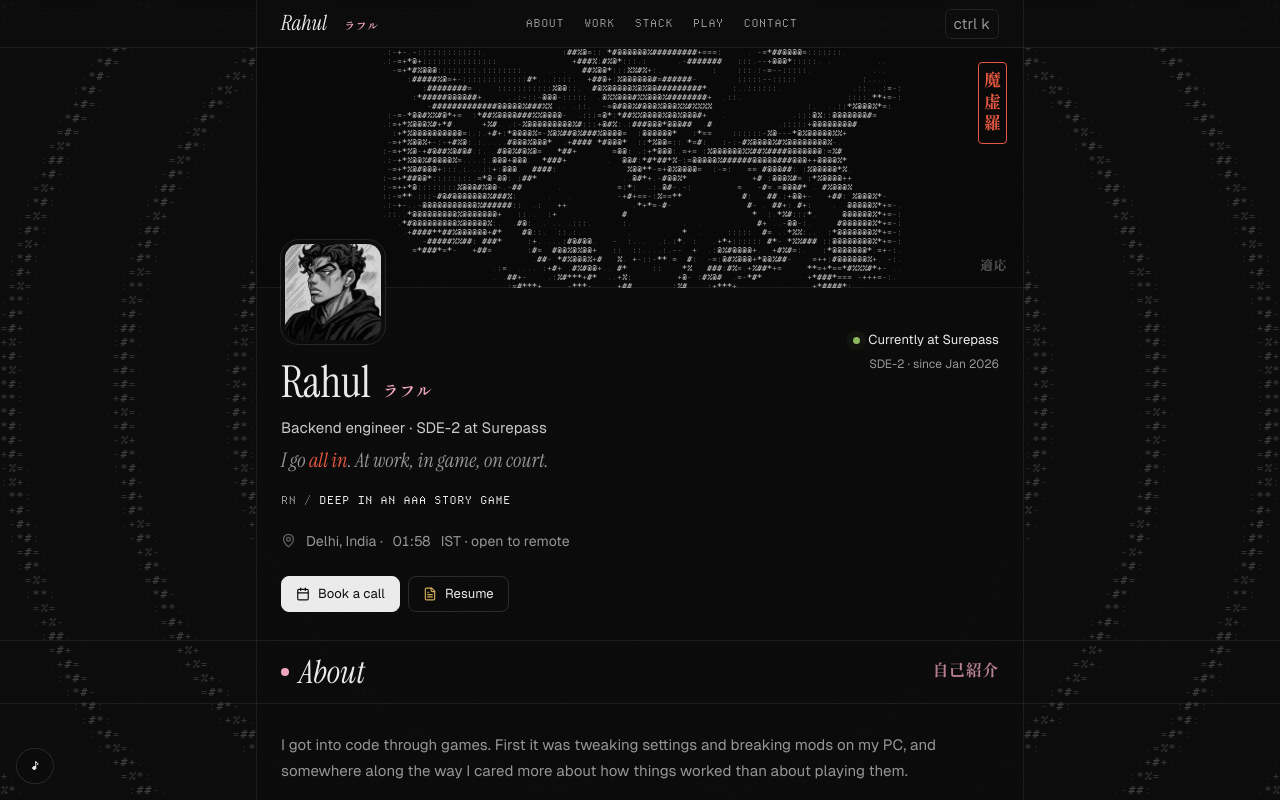
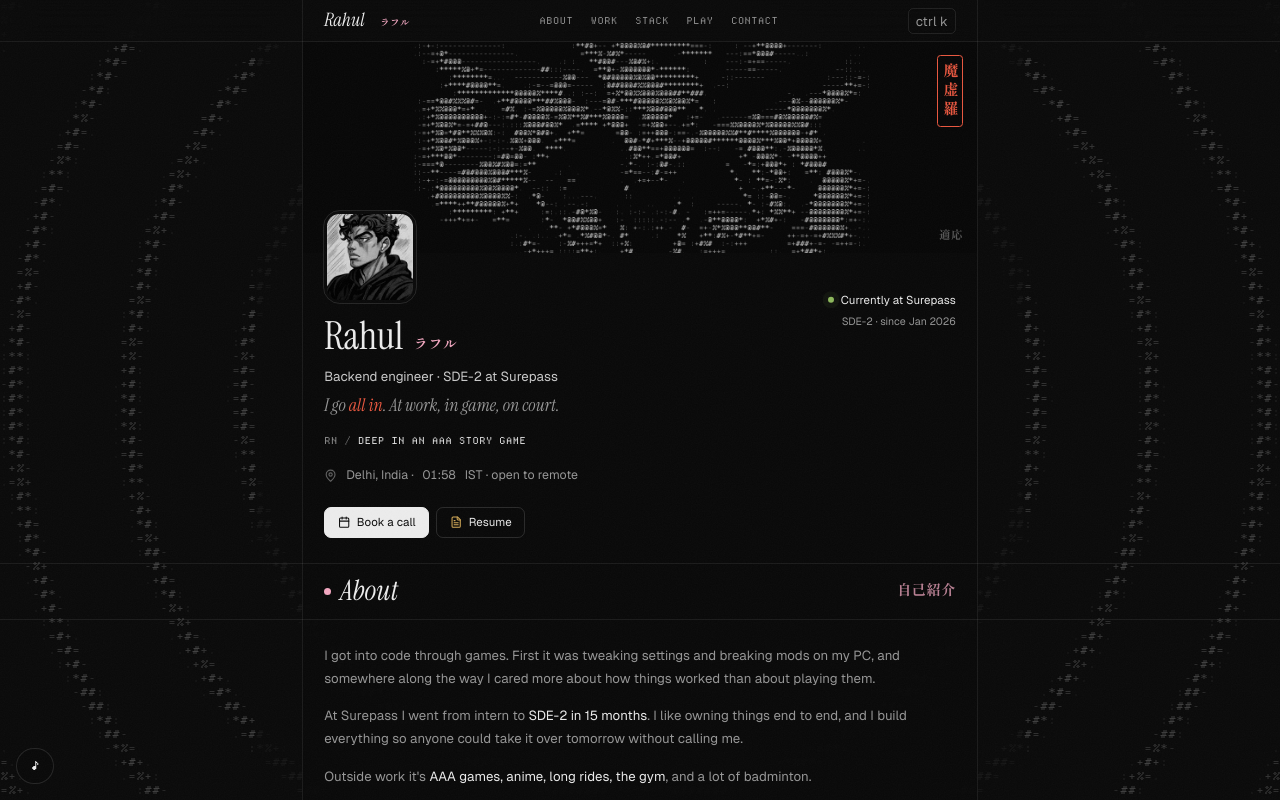
Before and after one commit to w-rahul/Rahul-Portfolio, a Next.js app: page / in a window 1280 px wide. Shown: the top 800 px of the page. Built offline with nearby package versions, Linux system fonts and the light colour scheme.

Commit message:
style: render the page at 88% on desktop, phones keep full size

```diff
--- a/app/globals.css
+++ b/app/globals.css
@@ -75,7 +75,8 @@ header .col {
   content: "";
   position: absolute;
   left: 50%;
-  width: 100vw;
+  /* zoom shrinks vw too, so the lines grow back by the same factor to reach both edges */
+  width: calc(100vw / var(--page-zoom, 1));
   height: 1px;
   transform: translateX(-50%);
   background: rgb(var(--fg) / 0.08);
@@ -86,6 +87,16 @@ header .col {
 }
 .sl-bottom::after {
   bottom: 0;
+}
+/* desktop reads a touch smaller: the whole page renders at 88%, phones and tablets keep full size */
+@media (min-width: 1024px) {
+  :root {
+    --page-zoom: 0.88;
+  }
+  #shake-root {
+    zoom: var(--page-zoom);
+    overflow-x: clip;
+  }
 }
 
 /* type (zero specificity so tailwind color utilities win) */
```
